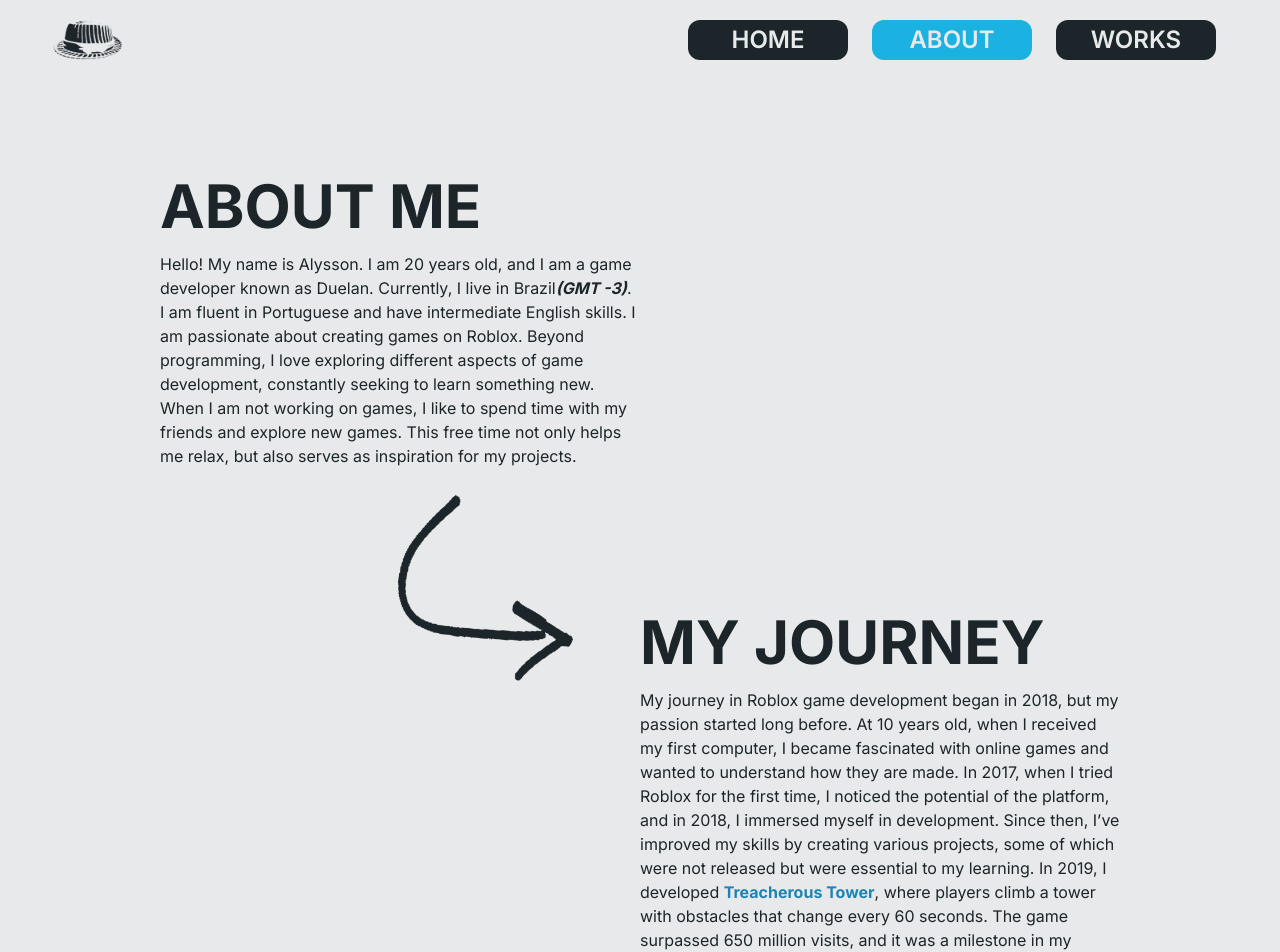
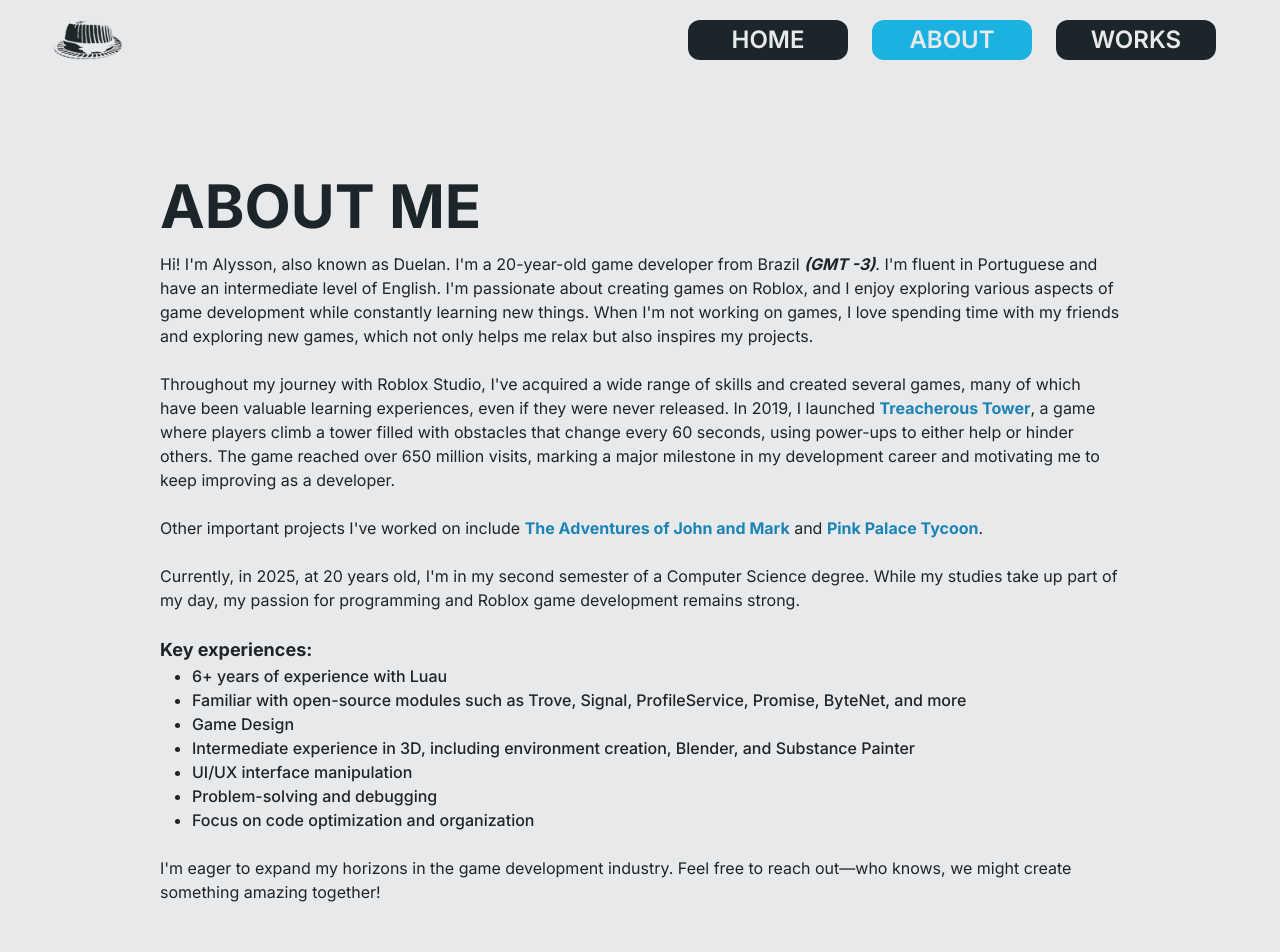
Before and after one commit to AlyssonKe/My-Roblox-Portifolio, a Next.js app: page /about in a window 1280 px wide. Shown: the top 952 px of the page. Built offline with nearby package versions, Linux system fonts and the light colour scheme.

Commit message:
About me update 02/10

```diff
--- a/src/app/about/page.tsx
+++ b/src/app/about/page.tsx
@@ -4,17 +4,43 @@ export default function About() {
       <div className="h-fit bg-primary px-6 sm:px-12 md:px-20 xl:px-40">
         <div className="flex-row z-10 mt-0 sm:-mt-0 space-y-24 py-24 sm:space-y-32">
           <div className="w-full flex flex-col items-start text-center sm:h-auto sm:text-left">
-            <div className='w-full h-full lg:w-1/2'>
-              <h1 className="text-secondary uppercase text-6xl font-bold">About Me</h1>
-              <p className="text-secondary w-full text-base my-4">
-                Hello! My name is Alysson. I am 20 years old, and I am a game developer known as Duelan. Currently, I live in Brazil<span className='italic font-bold'>(GMT -3)</span>. I am fluent in Portuguese and have intermediate English skills. I am passionate about creating games on Roblox. Beyond programming, I love exploring different aspects of game development, constantly seeking to learn something new.
-                When I am not working on games, I like to spend time with my friends and explore new games. This free time not only helps me relax, but also serves as inspiration for my projects.
+            <div className='w-full h-full text-secondary text-base'>
+              <h1 className="uppercase text-6xl font-bold mb-4">About Me</h1>
+              <p className="w-full" >
+                Hi! I'm Alysson, also known as Duelan. I'm a 20-year-old game developer from Brazil <span className='italic font-bold'>(GMT -3)</span>. I'm fluent in Portuguese and have an intermediate level of English. I'm passionate about creating games on Roblox, and I enjoy exploring various aspects of game development while constantly learning new things. When I'm not working on games, I love spending time with my friends and exploring new games, which not only helps me relax but also inspires my projects.
+              </p>
+              <br/>
+              <p>
+                Throughout my journey with Roblox Studio, I've acquired a wide range of skills and created several games, many of which have been valuable learning experiences, even if they were never released. In 2019, I launched <a href="https://www.roblox.com/games/4237861040/Treacherous-Tower" target="_blank" rel="noopener noreferrer" className="text-link">Treacherous Tower</a>, a game where players climb a tower filled with obstacles that change every 60 seconds, using power-ups to either help or hinder others. The game reached over 650 million visits, marking a major milestone in my development career and motivating me to keep improving as a developer.
+              </p>
+              <br/>
+              <p>
+                  Other important projects I've worked on include <a href="https://www.roblox.com/games/14108196267/The-Adventures-of-John-and-Mark" target="_blank" rel="noopener noreferrer" className="text-link">The Adventures of John and Mark</a> and <a href="https://www.roblox.com/games/16497788573/Pink-Palace-Tycoon" target="_blank" rel="noopener noreferrer" className="text-link">Pink Palace Tycoon</a>.
+              </p>
+              <br/>
+              <p>
+                Currently, in 2025, at 20 years old, I'm in my second semester of a Computer Science degree. While my studies take up part of my day, my passion for programming and Roblox game development remains strong.
+              </p>
+              <br/>
+              <h3 className="font-bold text-lg">Key experiences:</h3>
+              <ul className="pl-8 text-left sm:text-left font-medium">
+                <li className="list-disc">6+ years of experience with Luau</li>
+                <li className="list-disc">Familiar with open-source modules such as Trove, Signal, ProfileService, Promise, ByteNet, and more</li>
+                <li className="list-disc">Game Design</li>
+                <li className="list-disc">Intermediate experience in 3D, including environment creation, Blender, and Substance Painter</li>
+                <li className="list-disc">UI/UX interface manipulation</li>
+                <li className="list-disc">Problem-solving and debugging</li>
+                <li className="list-disc">Focus on code optimization and organization</li>
+              </ul>
+              <br/>
+              <p>
+                I'm eager to expand my horizons in the game development industry. Feel free to reach out—who knows, we might create something amazing together!
               </p>
 
-              <div className='absolute right-1/2 hidden mx-8 w-60 h-60 -mt-4 rotate-6 bg-right-arrow bg-cover lg:block'></div>
+              {/* <div className='absolute right-1/2 hidden mx-8 w-60 h-60 -mt-4 rotate-6 bg-right-arrow bg-cover lg:block'></div> */}
             </div>
           </div>
-
+{/*
           <div className="w-full flex flex-col items-end text-center sm:h-auto sm:text-left">
             <div className='w-full h-full lg:w-1/2'>
               <h1 className="text-secondary uppercase text-6xl font-bold">My Journey</h1>
@@ -45,7 +71,7 @@ export default function About() {
                 The game is still in development, and I hope to release it soon. For updates, follow me on my official social media <a href="https://x.com/Duelan_BR" target="_blank" rel="noopener noreferrer" className="text-link">X/Twitter</a>.
               </p>
             </div>
-          </div>
+          </div> */}
         </div>
       </div>
     </main>
--- a/src/app/page.tsx
+++ b/src/app/page.tsx
@@ -56,7 +56,7 @@ export default function Home() {
             </div>
             <div className='w-full flex flex-col items-center sm:w-1/6'>
               <div className='w-24 h-24 bg-gui-icon bg-cover'></div>
-              <h3 className='w-full h-12 text-center text-base font-semibold'>Basic<br/>GUI/UI</h3>
+              <h3 className='w-full h-12 text-center text-base font-semibold'>Basic<br/>Game UI/UX</h3>
             </div>
             <div className='w-full flex flex-col items-center sm:w-1/6'>
               <div className='w-16 h-16 bg-texturizer-icon bg-cover md:w-24 md:h-24'></div>
```
